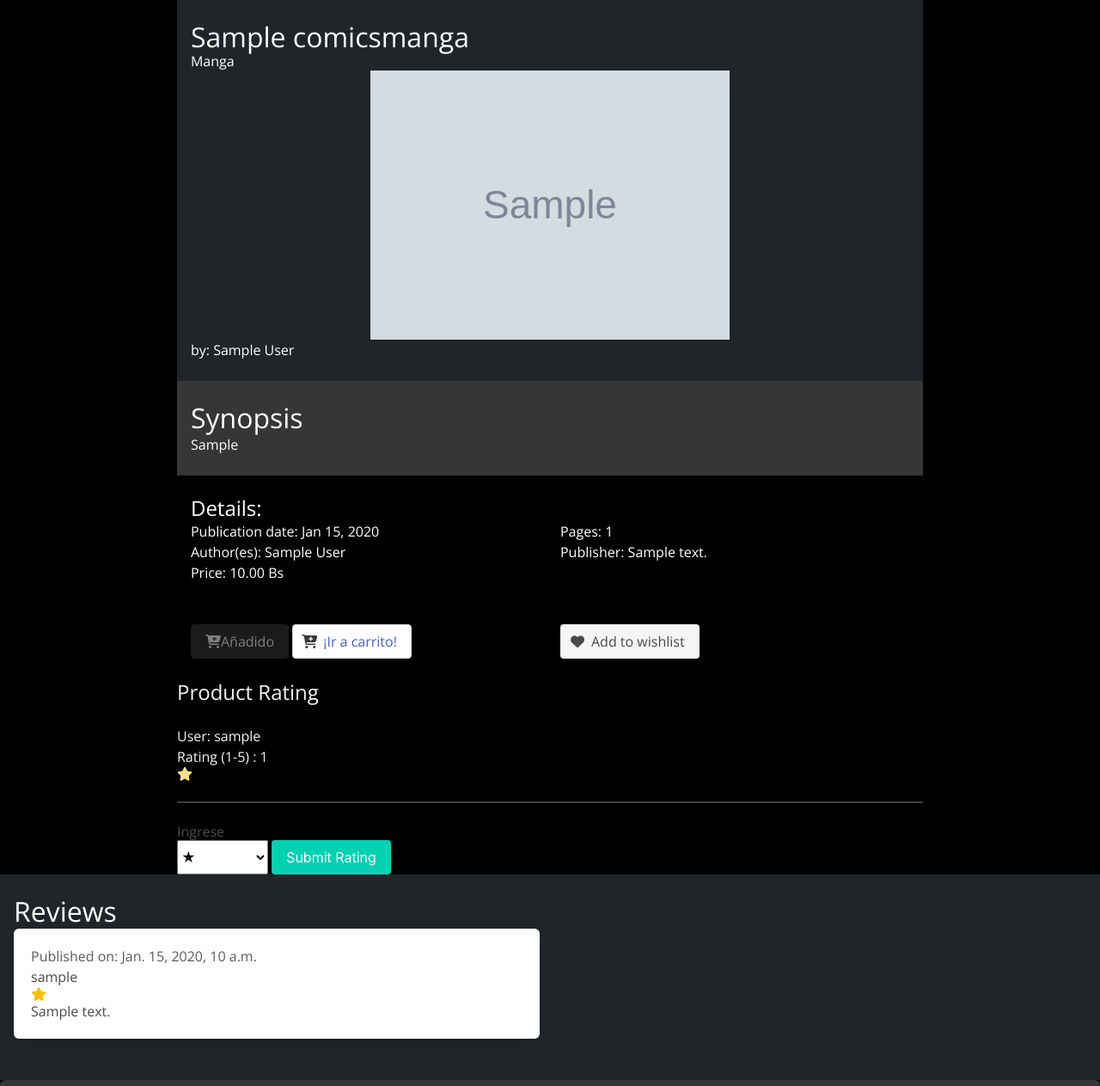
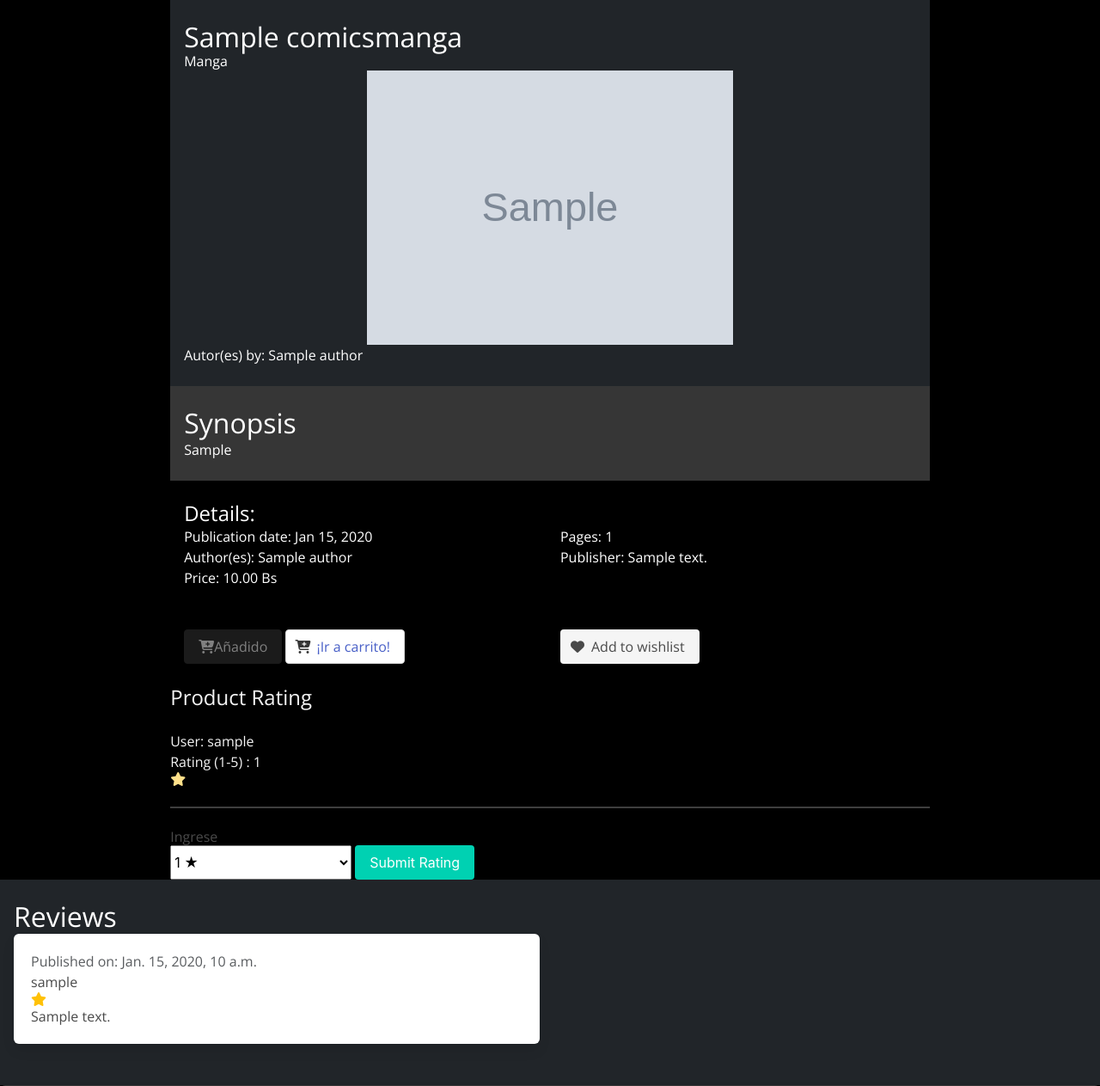
Before and after one commit to Jhoel-D/App_ComicsMania-Django, a Django app: page /comics_mangas/1/ in a window 1280 px wide. Shown: the part 125-1388 px from the top of the page at 86% size. Run offline with Django 5.2, Linux system fonts and the light colour scheme; a user stored in the database is signed in; tables that the repository leaves empty hold one stand-in row (values such as "Sample post"); grey boxes marked "Sample" are stand-in pictures; data that the repository does not hold is empty; parts of the project's set-up code (start-up, migrations or seed data) failed here and were passed over; some libraries are stand-ins or nearby versions.

Commit message:
base de datos autor, tema, y rating corregido

```diff
--- a/ProyComicsmania/settings.py
+++ b/ProyComicsmania/settings.py
@@ -47,6 +47,7 @@
     'django.contrib.staticfiles',
     'myapp1',
     'paypalcheckoutsdk',
+    'rest_framework'
 ]
 
 MIDDLEWARE = [
--- a/ProyComicsmania/urls.py
+++ b/ProyComicsmania/urls.py
@@ -25,5 +25,6 @@
 urlpatterns = [
     path('admin/', admin.site.urls),
     path('', include('myapp1.urls')),
+    path('api/', include('myapp1.urls2')),
 
 ]
--- a/myapp1/admin.py
+++ b/myapp1/admin.py
@@ -2,7 +2,7 @@
 from django.contrib.auth.admin import UserAdmin as BaseUserAdmin
 from django.contrib.auth.models import User
 from .models import Task
-from .models import ComicsMangas, Comments, Categories, CategoryType, Genres, Publisher, Themes, Languages, Rating, CartItem, Order, ItemsOrder
+from .models import ComicsMangas, Comments, Categories, CategoryType, Genres, Publisher, Themes, Languages, Rating, CartItem, Order, ItemsOrder, Author
 
 class UserAdmin(BaseUserAdmin):
     fieldsets = (
@@ -37,3 +37,4 @@
 admin.site.register(CartItem)
 admin.site.register(Order)
 admin.site.register(ItemsOrder)
+admin.site.register(Author)
--- a/myapp1/models.py
+++ b/myapp1/models.py
@@ -47,11 +47,15 @@
     category_type = models.ForeignKey(CategoryType, on_delete=models.CASCADE)
     def __str__(self):
         return self.description if self.description else "No description available"
+class Author(models.Model):  # Autores
+    name = models.CharField(max_length=100)
+    def __str__(self):
+        return self.name
 
 class ComicsMangas(models.Model): #Comics Manga
     title = models.CharField(max_length=100, verbose_name="Title")
     publisher = models.ForeignKey(Publisher, on_delete=models.CASCADE)
-    author = models.CharField(max_length=100)
+    author = models.ManyToManyField(Author)  # Relación many-to-many con Author
     synopsis = models.TextField(max_length=800, null=True, verbose_name='Synopsis')
     pages = models.IntegerField(null=True)
     format = models.CharField(max_length=40, null=True)
@@ -62,7 +66,7 @@
     audience = models.CharField(max_length=45, null=True)
     price_bs = models.DecimalField(max_digits=10, decimal_places=2)
     volume = models.IntegerField(null=True)
-    theme = models.ForeignKey(Themes, on_delete=models.CASCADE)
+    theme = models.ManyToManyField(Themes)  # Relación many-to-many con Themes
     genre = models.ForeignKey(Genres, on_delete=models.CASCADE)
     category = models.ManyToManyField(Categories)  # Relación many-to-many con Categories
     stock = models.IntegerField()
@@ -74,7 +78,6 @@
     def delete(self, using=None, keep_parents=False):
         self.cover_img.storage.delete(self.cover_img.name)
         super().delete()
-
 
 class PaymentMethods(models.Model): #Method de Page
     description = models.CharField(max_length=45, null=True)
--- a/myapp1/templates/comics_mangas_detail.html
+++ b/myapp1/templates/comics_mangas_detail.html
@@ -11,7 +11,13 @@
       <h2 class="font-semibold is-size-3"> {{ comic_manga.title }} </h2>
       <h1 class="font-bold text-2xl"> Manga </h1>
       <img class="card-img-top fixed-height-img mx-auto d-block" src="{{ comic_manga.cover_img.url }}" alt="{{ comic_manga.title }}" style="width: 50%; max-width: 100%; height: auto;">
-      <p class="text-muted has-text-white">by: {{ comic_manga.author }}</p>
+
+      <p class="text-muted has-text-white">Autor(es) by:
+        {% for author in authors %}
+            {{ author.name }}{% if not forloop.last %}, {% endif %}
+        {% endfor %}
+     </p>
+
     </div>
 
     <div class="px-4 py-5 has-background-dark">
@@ -31,7 +37,12 @@
           <p class="font-medium has-text-white">Pages: {{ comic_manga.pages }}</p>
         </div>
         <div class="col-md-6">
-          <p class="font-medium has-text-white">Author(es): {{ comic_manga.author }}</p>
+          <p class="font-medium has-text-white">Author(es):
+
+             {% for author in authors %}
+                {{ author.name }}{% if not forloop.last %}, {% endif %}
+             {% endfor %}
+          </p>
         </div>
         <div class="col-md-6">
           <p class="font-medium has-text-white">Publisher: {{ comic_manga.publisher }}</p>
@@ -106,11 +117,16 @@
     <div class="field">
       <div class="control">
         <select name="rating" class="select">
-          <option value="1">&#9733;</option>
-          <option value="2">&#9733;&#9733;</option>
-          <option value="3">&#9733;&#9733;&#9733;</option>
-          <option value="4">&#9733;&#9733;&#9733;&#9733;</option>
-          <option value="5">&#9733;&#9733;&#9733;&#9733;&#9733;</option>
+          <option value="1">1 &#9733;</option>
+          <option value="2">2 &#9733;&#9733;</option>
+          <option value="3">3 &#9733;&#9733;&#9733;</option>
+          <option value="4">4 &#9733;&#9733;&#9733;&#9733;</option>
+          <option value="5">5 &#9733;&#9733;&#9733;&#9733;&#9733;</option>
+          <option value="6">6 &#9733;&#9733;&#9733;&#9733;&#9733;&#9733;</option>
+          <option value="7">7 &#9733;&#9733;&#9733;&#9733;&#9733;&#9733;&#9733;</option>
+          <option value="8">8 &#9733;&#9733;&#9733;&#9733;&#9733;&#9733;&#9733;&#9733;</option>
+          <option value="9">9 &#9733;&#9733;&#9733;&#9733;&#9733;&#9733;&#9733;&#9733;&#9733;</option>
+          <option value="10">10 &#9733;&#9733;&#9733;&#9733;&#9733;&#9733;&#9733;&#9733;&#9733;&#9733;</option>
         </select>
         <button type="submit" id="submit-rating" class="button is-primary">Submit Rating</button>
       </div>
--- a/myapp1/views.py
+++ b/myapp1/views.py
@@ -239,13 +239,16 @@
         cart_item_ids = request.user.cartitem_set.values_list('comic_id', flat=True)
     else:
         cart_item_ids = []  # Si el usuario no está autenticado, establecer cart_item_ids como una lis
-    comic_manga = get_object_or_404(ComicsMangas, pk=comic_manga_id)
-    user_rating = Rating.objects.filter(user=request.user, product=comic_manga).first()
-    rating_values = [1, 2, 3, 4, 5]
-    comments = Comments.objects.filter(product=comic_manga, approved=True)
-    user_rating_value = user_rating.value if user_rating else None
-    for comment in comments:
+
+    comic_manga = get_object_or_404(ComicsMangas, pk=comic_manga_id) #Obtiene comic manga
+    user_rating = Rating.objects.filter(user=request.user, product=comic_manga).first()   # Obtener la calificación del usuario para este producto
+    rating_values = [1, 2, 3, 4, 5, 6, 7, 8, 9, 10]
+    comments = Comments.objects.filter(product=comic_manga, approved=True)  # Obtener la calificación del usuario para este producto
+    user_rating_value = user_rating.value if user_rating else None # Calificación del usuario (si existe)
+    for comment in comments:   # Asignar calificación de usuario a cada comentario
         comment.user_rating = Rating.objects.filter(user=comment.user, product=comic_manga).first()
+    # Obtener los autores relacionados (porque ahora es una relación muchos a muchos)
+    authors = comic_manga.author.all()
 
     context = {
         'comic_manga': comic_manga,
@@ -253,7 +256,8 @@
         'user_rating_value': user_rating_value,
         'rating_values': rating_values,
         'user_rating': user_rating,
-        'cart_item_ids': cart_item_ids   }
+        'cart_item_ids': cart_item_ids,
+        'authors': authors,}
     return render(request, 'comics_mangas_detail.html', context)
 
 @login_required
@@ -294,7 +298,7 @@
 def submit_rating(request, comic_manga_id):
     if request.method == 'POST':
         rating_value = int(request.POST.get('rating'))
-        if rating_value >= 1 and rating_value <= 5:
+        if rating_value >= 1 and rating_value <= 10:
             comic_manga = get_object_or_404(ComicsMangas, pk=comic_manga_id)
             # Buscar si ya existe una calificación del usuario para este producto
             existing_rating = Rating.objects.filter(user=request.user, product=comic_manga).first()
```
Also changed, not shown: ProyComicsmania/Wen/Ejercicios.py (deleted, +0 -45 lines), myapp1/migrations/0032_remove_comicsmangas_theme_comicsmangas_theme.py (added), myapp1/migrations/0033_author_remove_comicsmangas_author_and_more.py (added), 1 other file.
